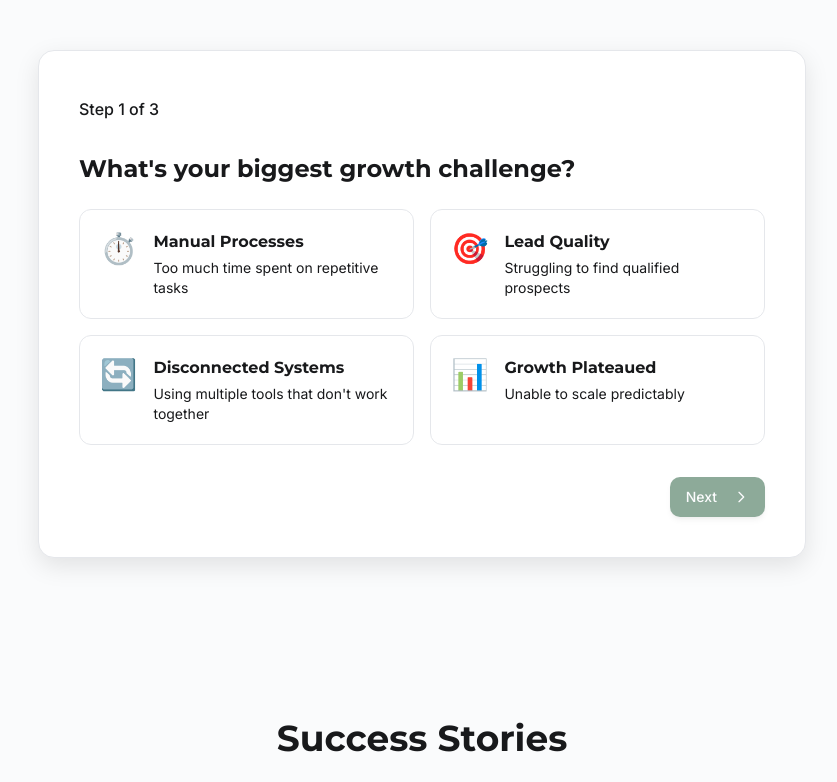
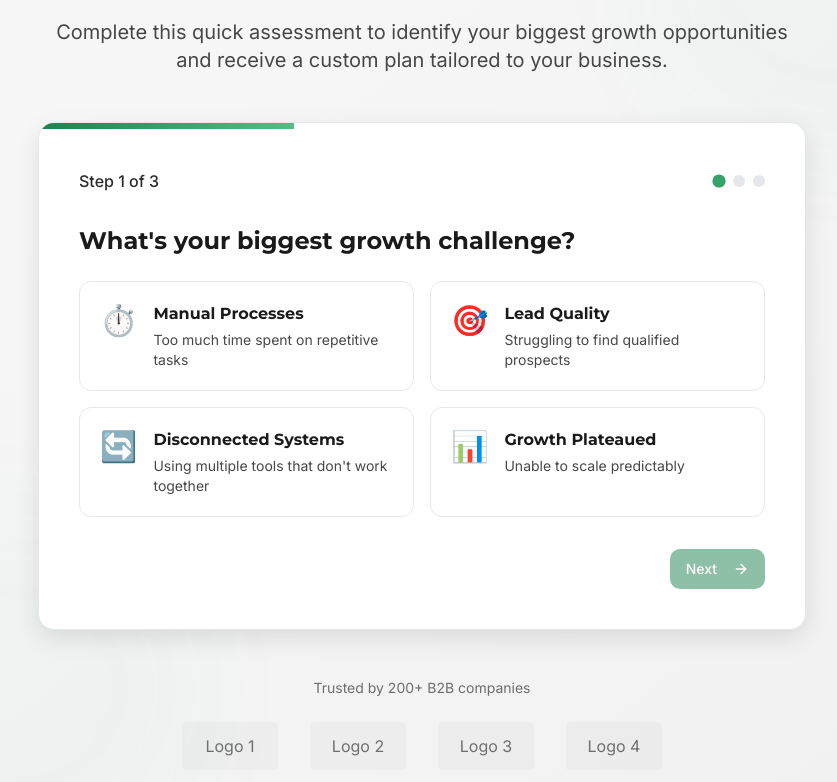
Before and after one commit to Jayvbooth/lea-growth-spark, a React (Vite) app: page / in a window 1280 px wide. Shown: the part 7978-8760 px from the top of the page, without its empty margins (218-1055 px from the left). Built offline with nearby package versions, Linux system fonts and the light colour scheme.

Commit message:
Refactor: Assessment form to InDesign
Refactor the assessment form into an InDesign-like layout for improved user experience.

```diff
--- a/src/components/home/Assessment.tsx
+++ b/src/components/home/Assessment.tsx
@@ -1,6 +1,7 @@
 
 import React, { useState } from 'react';
 import { Button } from "@/components/ui/button";
+import { ArrowRight, ArrowLeft, Check, CheckCircle } from 'lucide-react';
 
 // Step 1: Current Situation
 const situationOptions = [
@@ -59,12 +60,14 @@ const Assessment = () => {
   const handleNextStep = () => {
     if (currentStep < totalSteps) {
       setCurrentStep(prev => prev + 1);
+      window.scrollTo(0, 0);
     }
   };
 
   const handlePrevStep = () => {
     if (currentStep > 1) {
       setCurrentStep(prev => prev - 1);
+      window.scrollTo(0, 0);
     }
   };
 
@@ -113,22 +116,27 @@ const Assessment = () => {
   };
 
   return (
-    <section className="py-20">
-      <div className="container mx-auto container-padding">
-        <div className="max-w-3xl mx-auto text-center mb-12">
-          <h2 className="text-3xl md:text-4xl font-bold mb-6">
-            Discover Your Growth Opportunities
+    <section className="py-24 bg-gradient-to-br from-monochrome-50 to-monochrome-100 relative overflow-hidden">
+      {/* Background elements */}
+      <div className="absolute top-0 left-0 w-full h-full opacity-5 network-grid-bg"></div>
+      <div className="absolute top-0 right-0 w-1/3 h-1/3 bg-green-500/10 rounded-full blur-3xl opacity-30"></div>
+      <div className="absolute bottom-0 left-0 w-1/3 h-1/3 bg-green-500/10 rounded-full blur-3xl opacity-30"></div>
+
+      <div className="container mx-auto px-4 relative z-10">
+        <div className="max-w-4xl mx-auto text-center mb-12">
+          <h2 className="text-3xl md:text-5xl font-bold mb-6 text-monochrome-900 animate-fade-in">
+            Discover Your <span className="text-fancy text-green-600">Growth Opportunities</span>
           </h2>
-          <p className="text-lg text-leadea-navy opacity-80">
-            Take our quick assessment to identify your biggest growth opportunities and receive a custom plan.
+          <p className="text-lg md:text-xl text-monochrome-700 max-w-3xl mx-auto animate-fade-in">
+            Complete this quick assessment to identify your biggest growth opportunities and receive a custom plan tailored to your business.
           </p>
         </div>
 
-        <div className="max-w-3xl mx-auto bg-white rounded-2xl card-shadow overflow-hidden border border-leadea-gray/30">
+        <div className="max-w-3xl mx-auto bg-white rounded-2xl card-shadow overflow-hidden border border-leadea-gray/30 animate-fade-in">
           {/* Progress Bar */}
           <div className="w-full bg-leadea-gray/30">
             <div
-              className="bg-gradient-to-r from-leadea-green to-leadea-teal h-1.5 transition-all duration-500 ease-out"
+              className="bg-gradient-to-r from-green-600 to-green-400 h-1.5 transition-all duration-500 ease-out"
               style={{ width: `${(currentStep / totalSteps) * 100}%` }}
             ></div>
           </div>
@@ -136,19 +144,19 @@ const Assessment = () => {
           <div className="p-8 md:p-10">
             {/* Step Indicator */}
             <div className="flex items-center justify-between mb-8">
-              <p className="font-medium text-leadea-navy">
+              <p className="font-medium text-monochrome-800">
                 Step {currentStep} of {totalSteps}
               </p>
               <div className="flex space-x-2">
                 {Array.from({ length: totalSteps }).map((_, index) => (
                   <div
                     key={index}
-                    className={`w-2.5 h-2.5 rounded-full ${
+                    className={`w-3 h-3 rounded-full transition-all duration-300 ${
                       index + 1 === currentStep
-                        ? 'bg-leadea-green'
+                        ? 'bg-green-500 scale-110'
                         : index + 1 < currentStep
-                          ? 'bg-leadea-green/50'
-                          : 'bg-leadea-gray/50'
+                          ? 'bg-green-300'
+                          : 'bg-gray-200'
                     }`}
                   ></div>
                 ))}
@@ -158,7 +166,7 @@ const Assessment = () => {
             {/* Step 1: Current Situation */}
             {currentStep === 1 && (
               <div className="animate-fade-in">
-                <h3 className="text-xl md:text-2xl font-bold text-leadea-navy mb-6">
+                <h3 className="text-xl md:text-2xl font-bold text-monochrome-900 mb-6">
                   What's your biggest growth challenge?
                 </h3>
 
@@ -166,18 +174,23 @@ const Assessment = () => {
                   {situationOptions.map((option, index) => (
                     <div
                       key={index}
-                      className={`p-5 border rounded-xl cursor-pointer transition-all duration-200 ${
+                      className={`p-5 border rounded-xl cursor-pointer transition-all duration-200 relative ${
                         selectedSituation === index
-                          ? 'border-leadea-green/50 bg-leadea-green/5 shadow-md'
-                          : 'border-leadea-gray/30 hover:border-leadea-green/30 hover:shadow-sm'
+                          ? 'border-green-500 bg-green-50 shadow-md'
+                          : 'border-gray-200 hover:border-green-300 hover:shadow-sm'
                       }`}
                       onClick={() => handleSituationSelect(index)}
                     >
+                      {selectedSituation === index && (
+                        <div className="absolute top-3 right-3 text-green-500">
+                          <Check className="w-5 h-5" />
+                        </div>
+                      )}
                       <div className="flex items-start">
                         <div className="text-3xl mr-4">{option.icon}</div>
                         <div>
-                          <h4 className="font-bold text-leadea-navy mb-1">{option.title}</h4>
-                          <p className="text-sm text-leadea-navy/70">{option.description}</p>
+                          <h4 className="font-bold text-monochrome-900 mb-1">{option.title}</h4>
+                          <p className="text-sm text-monochrome-700">{option.description}</p>
                         </div>
                       </div>
                     </div>
@@ -189,10 +202,10 @@ const Assessment = () => {
             {/* Step 2: Goals */}
             {currentStep === 2 && (
               <div className="animate-fade-in">
-                <h3 className="text-xl md:text-2xl font-bold text-leadea-navy mb-6">
+                <h3 className="text-xl md:text-2xl font-bold text-monochrome-900 mb-6">
                   What are your primary growth goals?
                 </h3>
-                <p className="text-leadea-navy/70 mb-6">Select all that apply to your business.</p>
+                <p className="text-monochrome-700 mb-6">Select all that apply to your business.</p>
 
                 <div className="grid grid-cols-1 md:grid-cols-2 gap-3 mb-8">
                   {goalOptions.map(goal => (
@@ -200,25 +213,23 @@ const Assessment = () => {
                       key={goal.id}
                       className={`p-4 border rounded-lg cursor-pointer transition-all duration-200 flex items-center ${
                         selectedGoals.includes(goal.id)
-                          ? 'border-leadea-green/50 bg-leadea-green/5 shadow-sm'
-                          : 'border-leadea-gray/30 hover:border-leadea-green/30'
+                          ? 'border-green-500 bg-green-50 shadow-sm'
+                          : 'border-gray-200 hover:border-green-300'
                       }`}
                       onClick={() => handleGoalToggle(goal.id)}
                     >
                       <div
-                        className={`w-5 h-5 rounded border flex-shrink-0 mr-3 flex items-center justify-center ${
+                        className={`w-5 h-5 rounded-md border flex-shrink-0 mr-3 flex items-center justify-center ${
                           selectedGoals.includes(goal.id)
-                            ? 'bg-leadea-green border-leadea-green'
-                            : 'border-leadea-gray/50'
+                            ? 'bg-green-500 border-green-500'
+                            : 'border-gray-300'
                         }`}
                       >
                         {selectedGoals.includes(goal.id) && (
-                          <svg className="w-3 h-3 text-white" fill="none" viewBox="0 0 24 24" stroke="currentColor">
-                            <path strokeLinecap="round" strokeLinejoin="round" strokeWidth="3" d="M5 13l4 4L19 7" />
-                          </svg>
+                          <Check className="w-3 h-3 text-white" />
                         )}
                       </div>
-                      <span className="text-leadea-navy">{goal.label}</span>
+                      <span className="text-monochrome-900">{goal.label}</span>
                     </div>
                   ))}
                 </div>
@@ -228,10 +239,10 @@ const Assessment = () => {
             {/* Step 3: Current Tools */}
             {currentStep === 3 && (
               <div className="animate-fade-in">
-                <h3 className="text-xl md:text-2xl font-bold text-leadea-navy mb-6">
+                <h3 className="text-xl md:text-2xl font-bold text-monochrome-900 mb-6">
                   What tools are you currently using?
                 </h3>
-                <p className="text-leadea-navy/70 mb-6">Select all tools you use for your business operations.</p>
+                <p className="text-monochrome-700 mb-6">Select all tools you use for your business operations.</p>
 
                 <div className="grid grid-cols-1 md:grid-cols-2 gap-3 mb-8">
                   {toolOptions.map(tool => (
@@ -239,50 +250,51 @@ const Assessment = () => {
                       key={tool.id}
                       className={`p-4 border rounded-lg cursor-pointer transition-all duration-200 flex items-center ${
                         selectedTools.includes(tool.id)
-                          ? 'border-leadea-green/50 bg-leadea-green/5 shadow-sm'
-                          : 'border-leadea-gray/30 hover:border-leadea-green/30'
+                          ? 'border-green-500 bg-green-50 shadow-sm'
+                          : 'border-gray-200 hover:border-green-300'
                       }`}
                       onClick={() => handleToolToggle(tool.id)}
                     >
                       <div
-                        className={`w-5 h-5 rounded border flex-shrink-0 mr-3 flex items-center justify-center ${
+                        className={`w-5 h-5 rounded-md border flex-shrink-0 mr-3 flex items-center justify-center ${
                           selectedTools.includes(tool.id)
-                            ? 'bg-leadea-green border-leadea-green'
-                            : 'border-leadea-gray/50'
+                            ? 'bg-green-500 border-green-500'
+                            : 'border-gray-300'
                         }`}
                       >
                         {selectedTools.includes(tool.id) && (
-                          <svg className="w-3 h-3 text-white" fill="none" viewBox="0 0 24 24" stroke="currentColor">
-                            <path strokeLinecap="round" strokeLinejoin="round" strokeWidth="3" d="M5 13l4 4L19 7" />
-                          </svg>
+                          <Check className="w-3 h-3 text-white" />
                         )}
                       </div>
-                      <span className="text-leadea-navy">{tool.label}</span>
+                      <span className="text-monochrome-900">{tool.label}</span>
                     </div>
                   ))}
                 </div>
 
-                {/* Preview */}
-                <div className="bg-leadea-gray/30 p-5 rounded-lg mb-8">
-                  <h4 className="font-bold text-leadea-navy mb-3">What You'll Receive:</h4>
-                  <ul className="space-y-2">
-                    <li className="flex items-center text-leadea-navy">
-                      <svg className="w-5 h-5 text-leadea-green mr-2" fill="none" viewBox="0 0 24 24" stroke="currentColor">
-                        <path strokeLinecap="round" strokeLinejoin="round" strokeWidth="2" d="M9 12l2 2 4-4m5.618-4.016A11.955 11.955 0 0112 2.944a11.955 11.955 0 01-8.618 3.04A12.02 12.02 0 003 9c0 5.591 3.824 10.29 9 11.622 5.176-1.332 9-6.03 9-11.622 0-1.042-.133-2.052-.382-3.016z" />
-                      </svg>
-                      Custom Growth Strategy Report
+                {/* What You'll Receive Preview */}
+                <div className="bg-green-50 p-6 rounded-lg mb-8 border border-green-100">
+                  <h4 className="font-bold text-monochrome-900 mb-4 flex items-center">
+                    <span className="w-8 h-8 bg-green-100 rounded-full flex items-center justify-center mr-3">
+                      <CheckCircle className="w-5 h-5 text-green-600" />
+                    </span>
+                    What You'll Receive:
+                  </h4>
+                  <ul className="space-y-3">
+                    <li className="flex items-center text-monochrome-800">
+                      <CheckCircle className="w-5 h-5 text-green-500 mr-2 flex-shrink-0" />
+                      <span>Custom Growth Strategy Report</span>
                     </li>
-                    <li className="flex items-center text-leadea-navy">
-                      <svg className="w-5 h-5 text-leadea-green mr-2" fill="none" viewBox="0 0 24 24" stroke="currentColor">
-                        <path strokeLinecap="round" strokeLinejoin="round" strokeWidth="2" d="M9 12l2 2 4-4m5.618-4.016A11.955 11.955 0 0112 2.944a11.955 11.955 0 01-8.618 3.04A12.02 12.02 0 003 9c0 5.591 3.824 10.29 9 11.622 5.176-1.332 9-6.03 9-11.622 0-1.042-.133-2.052-.382-3.016z" />
-                      </svg>
-                      Personalized Solutions Recommendation
+                    <li className="flex items-center text-monochrome-800">
+                      <CheckCircle className="w-5 h-5 text-green-500 mr-2 flex-shrink-0" />
+                      <span>Personalized Solutions Recommendation</span>
                     </li>
-                    <li className="flex items-center text-leadea-navy">
-                      <svg className="w-5 h-5 text-leadea-green mr-2" fill="none" viewBox="0 0 24 24" stroke="currentColor">
-                        <path strokeLinecap="round" strokeLinejoin="round" strokeWidth="2" d="M9 12l2 2 4-4m5.618-4.016A11.955 11.955 0 0112 2.944a11.955 11.955 0 01-8.618 3.04A12.02 12.02 0 003 9c0 5.591 3.824 10.29 9 11.622 5.176-1.332 9-6.03 9-11.622 0-1.042-.133-2.052-.382-3.016z" />
-                      </svg>
-                      ROI Calculator Based On Your Inputs
+                    <li className="flex items-center text-monochrome-800">
+                      <CheckCircle className="w-5 h-5 text-green-500 mr-2 flex-shrink-0" />
+                      <span>ROI Calculator Based On Your Inputs</span>
+                    </li>
+                    <li className="flex items-center text-monochrome-800">
+                      <CheckCircle className="w-5 h-5 text-green-500 mr-2 flex-shrink-0" />
+                      <span>30-Minute Strategy Call With Our Team</span>
                     </li>
                   </ul>
                 </div>
@@ -294,12 +306,10 @@ const Assessment = () => {
               {currentStep > 1 ? (
                 <Button
                   variant="outline"
-                  className="border-leadea-navy/20 text-leadea-navy hover:bg-leadea-navy/5"
+                  className="border-gray-300 text-monochrome-800 hover:bg-gray-100 flex items-center"
                   onClick={handlePrevStep}
                 >
-                  <svg className="w-5 h-5 mr-2" fill="none" viewBox="0 0 24 24" stroke="currentColor">
-                    <path strokeLinecap="round" strokeLinejoin="round" strokeWidth="2" d="M15 19l-7-7 7-7" />
-                  </svg>
+                  <ArrowLeft className="w-4 h-4 mr-2" />
                   Back
                 </Button>
               ) : (
@@ -308,21 +318,34 @@ const Assessment = () => {
 
               {currentStep < totalSteps ? (
                 <Button
-                  className="btn-primary"
+                  className="bg-green-600 hover:bg-green-700 text-white flex items-center"
                   onClick={handleNextStep}
                   disabled={isNextDisabled()}
                 >
                   Next
-                  <svg className="w-5 h-5 ml-2" fill="none" viewBox="0 0 24 24" stroke="currentColor">
-                    <path strokeLinecap="round" strokeLinejoin="round" strokeWidth="2" d="M9 5l7 7-7 7" />
-                  </svg>
+                  <ArrowRight className="w-4 h-4 ml-2" />
                 </Button>
               ) : (
-                <Button className="btn-primary" onClick={handleSubmit}>
+                <Button
+                  className="bg-green-600 hover:bg-green-700 text-white flex items-center"
+                  onClick={handleSubmit}
+                >
                   Get Your Custom Growth Plan
+                  <ArrowRight className="w-4 h-4 ml-2" />
                 </Button>
               )}
             </div>
+          </div>
+        </div>
+
+        {/* Trust indicators */}
+        <div className="max-w-3xl mx-auto mt-12 text-center">
+          <p className="text-sm text-monochrome-600 mb-6">Trusted by 200+ B2B companies</p>
+          <div className="flex flex-wrap justify-center gap-8 opacity-60">
+            <div className="w-24 h-12 bg-monochrome-300/30 rounded flex items-center justify-center">Logo 1</div>
+            <div className="w-24 h-12 bg-monochrome-300/30 rounded flex items-center justify-center">Logo 2</div>
+            <div className="w-24 h-12 bg-monochrome-300/30 rounded flex items-center justify-center">Logo 3</div>
+            <div className="w-24 h-12 bg-monochrome-300/30 rounded flex items-center justify-center">Logo 4</div>
           </div>
         </div>
       </div>
```
